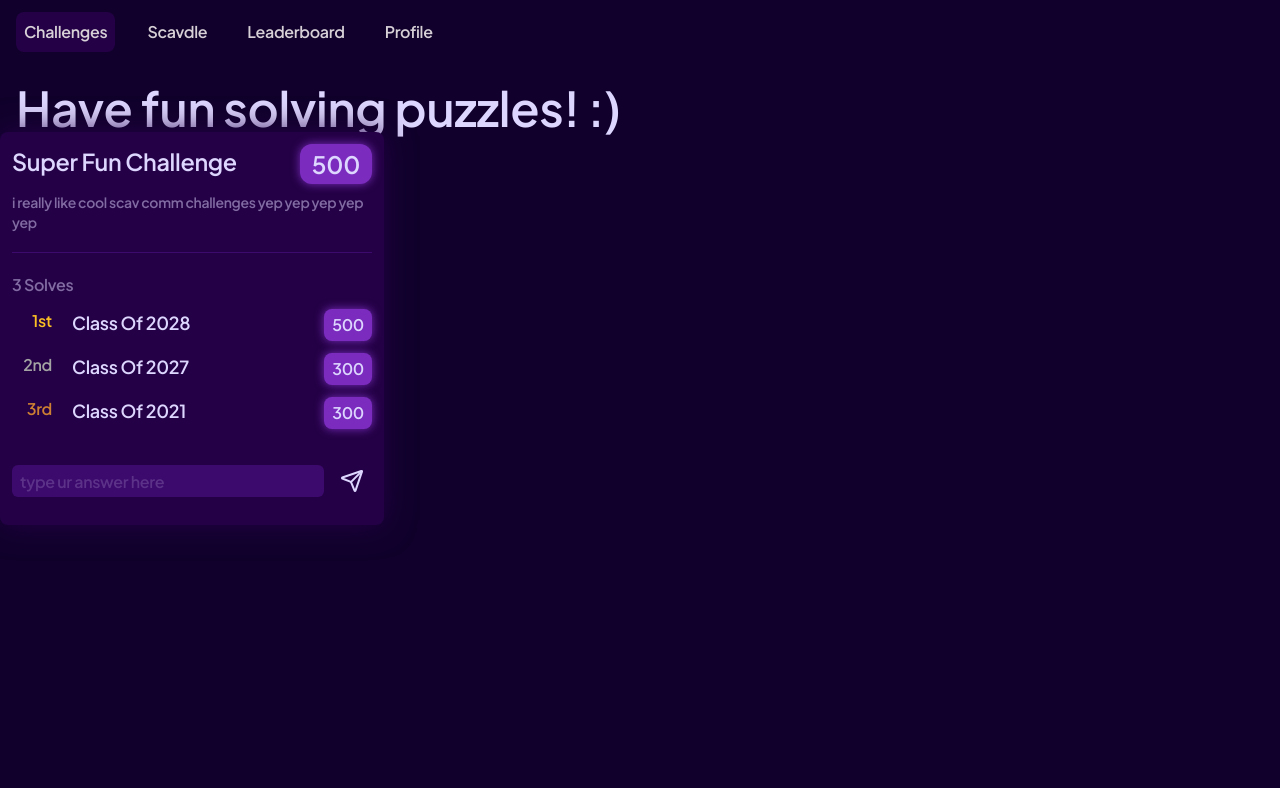
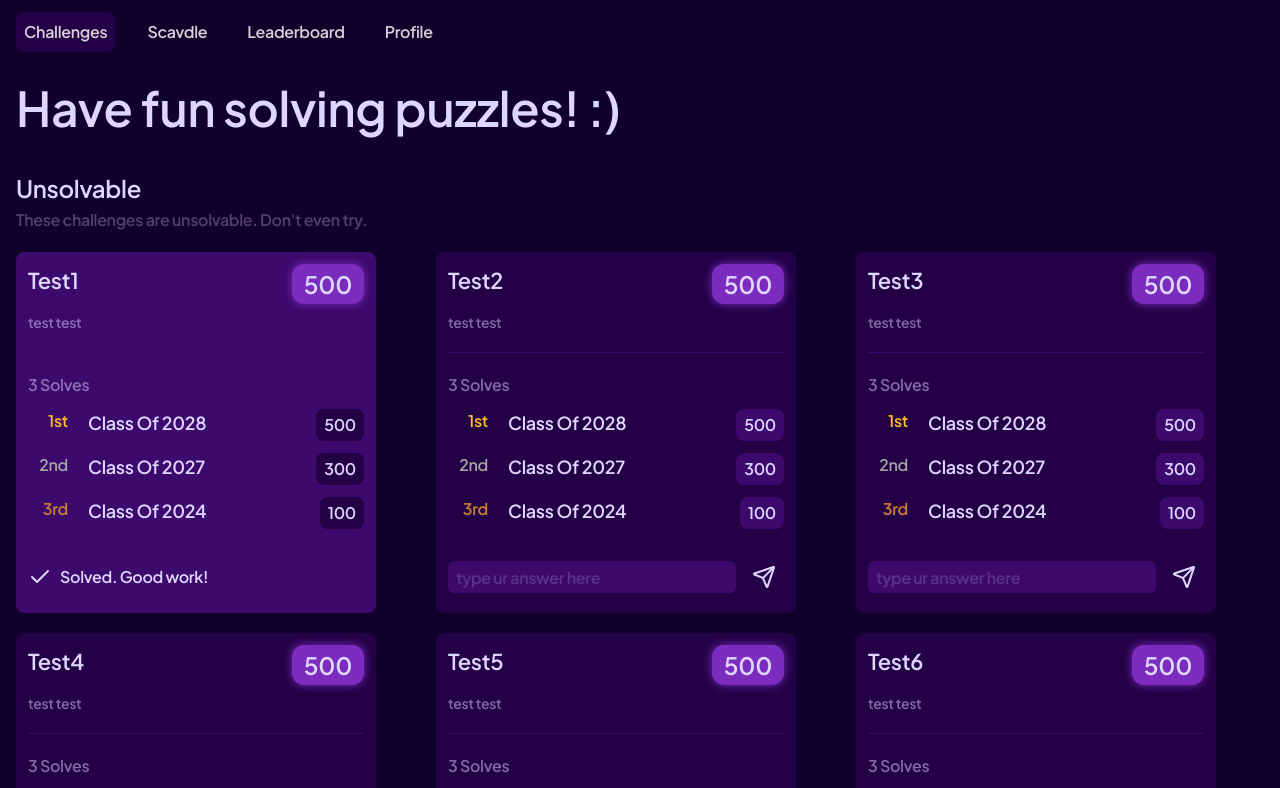
Before and after one commit to deR0R0/scavhunt, a Next.js app: page / in a window 1280 px wide. Shown: the top 788 px of the page. Built offline with nearby package versions, Linux system fonts and the light colour scheme.

Commit message:
feat: implement solved for challenge cards

```diff
--- a/app/components/challenge-card.tsx
+++ b/app/components/challenge-card.tsx
@@ -1,6 +1,6 @@
 'use client';
 
-import { ChevronDown, Send, SendHorizonal, TrendingDown } from "lucide-react";
+import { Check, ChevronDown, Send, SendHorizonal, TrendingDown } from "lucide-react";
 import { useRef } from "react";
 
 /*
@@ -19,9 +19,10 @@ interface ChallengeCardProps {
     isDecreasing: boolean;
     description: string;
     solveHistory: SolveEntry[];
+    isSolved: boolean;
 }
 
-export default function ChallengeCard({ title, points, isDecreasing, description, solveHistory }: ChallengeCardProps) {
+export default function ChallengeCard({ title, points, isDecreasing, description, solveHistory, isSolved }: ChallengeCardProps) {
     const inputRef = useRef<HTMLInputElement>(null)
 
     const submitSolution = () => {
@@ -29,7 +30,7 @@ export default function ChallengeCard({ title, points, isDecreasing, description
     }
 
     return (
-        <div className="@container w-full flex flex-col bg-foreground max-w-96 min-h-90 rounded-lg p-3 drop-shadow-[0px_0px_15px_var(--foreground-color)]">
+        <div className={`@container w-full flex flex-col ${!isSolved ? "bg-foreground" : "bg-lighter-foreground"} max-w-90 min-h-90 rounded-lg p-3 drop-shadow-[0px_0px_15px_var(${!isSolved ? "--foreground-color" : "--lighter-foreground-color"})]`}>
             <div className="challenge-card-header flex flex-row items-start justify-between gap-3">
                 <h2 className="min-w-0 text-[clamp(1.25rem,6.5cqi,1.875rem)] wrap-break-word">{title}</h2>
                 <div className="text-2xl bg-highlight drop-shadow-[0px_0px_5px_var(--highlight-color)] px-3 py-1 rounded-xl shrink-0 flex flex-row gap-2 items-center">
@@ -57,17 +58,28 @@ export default function ChallengeCard({ title, points, isDecreasing, description
                                 </span>
                             </div>
                             <span className="ml-5 text-lg">Class Of {classOf}</span>
-                            <span className="ml-auto bg-highlight px-2 py-1 rounded-lg drop-shadow-[0px_0px_5px_var(--highlight-color)]">{points}</span>
+                            <span className={`ml-auto ${!isSolved ? "bg-lighter-foreground" : "bg-foreground"} px-2 py-1 rounded-lg`}>{points}</span>
                         </div>
                     ))
                 }
                 </div>
             </div>
-            <div className="mt-auto mb-3 flex flex-row items-center gap-2">
-                <input ref={inputRef} className="w-full bg-lighter-foreground rounded-md h-8 outline-0 pl-2 placeholder-text-primary/20" placeholder="type ur answer here" type="text"/>
-                <button onClick={submitSolution} className="hover:shadow-[inset_0px_0px_10px_var(--color-highlight)] w-10 h-10 p-2 transition-shadow rounded-xl duration-300">
-                    <Send className="w-6 h-6"/>
-                </button>
+            <div className="mt-auto mb-2 flex flex-row items-center gap-2 h-8">
+                {
+                    !isSolved ? (
+                        <>
+                            <input ref={inputRef} className="w-full bg-lighter-foreground rounded-md h-8 outline-0 pl-2 placeholder-text-primary/20" placeholder="type ur answer here" type="text"/>
+                            <button onClick={submitSolution} className="hover:shadow-[inset_0px_0px_10px_var(--color-highlight)] w-10 h-10 p-2 transition-shadow rounded-xl duration-300">
+                                <Send className="w-6 h-6"/>
+                            </button>
+                        </>
+                    ) : (
+                        <>
+                            <Check/>
+                            <span>Solved. Good work!</span>
+                        </>
+                    )
+                }
             </div>
         </div>
     )
--- /dev/null
+++ b/app/components/challenge-section.tsx
@@ -0,0 +1,21 @@
+'use client';
+
+interface ChallengeSectionProps {
+    title: string;
+    flavorText: string;
+    children: React.ReactNode;
+}
+
+export default function ChallengeSection({title, flavorText, children} : ChallengeSectionProps) {
+    return (
+        <div className="flex flex-col">
+            <h3 className="text-2xl">{title}</h3>
+            <p className="mt-1 text-text-primary/30">{flavorText}</p>
+            <div className="grid grid-cols-[repeat(auto-fill,minmax(336px,1fr))] gap-y-5 gap-x-3 mt-5">
+                {
+                    children
+                }
+            </div>
+        </div>
+    )
+}
--- a/app/globals.css
+++ b/app/globals.css
@@ -3,6 +3,7 @@
 :root {
     --bg-color: #10002B;
     --foreground-color: #240046;
+    --lighter-foreground-color: #3C096C;
     --highlight-color: #7B2CBF;
 }
 
@@ -12,7 +13,7 @@
     --color-foreground: var(--foreground-color);
     --color-text-light: #D7D0D7;
     --color-text-primary: #DDD6FE;
-    --color-lighter-foreground: #3C096C;
+    --color-lighter-foreground: var(--lighter-foreground-color);
     --color-highlight: var(--highlight-color);
 }
 
--- a/app/page.tsx
+++ b/app/page.tsx
@@ -1,12 +1,22 @@
 import Image from "next/image";
 import NavBar from "./components/navbar";
 import ChallengeCard from "./components/challenge-card";
+import ChallengeSection from "./components/challenge-section";
 
 export default function Home() {
   return (
     <div className="flex flex-col">
       <h1 className="text-5xl ml-4 mt-5">Have fun solving puzzles! :)</h1>
-      <ChallengeCard title="Super Fun Challenge" points={500} isDecreasing={false} description="i really like cool scav comm challenges yep yep yep yep yep" solveHistory={[{classOf: "2028", points: 500}, {classOf: "2027", points: 300}, {classOf: "2021", points: 300}]}/>
+      <div className="m-4 mt-10">
+        <ChallengeSection title="Unsolvable" flavorText="These challenges are unsolvable. Don't even try.">
+          <ChallengeCard isSolved={true} title="Test1" description="test test" points={500} isDecreasing={false} solveHistory={[{classOf: "2028", points: 500},{classOf: "2027", points: 300}, {classOf: "2024", points: 100}]}/>
+          <ChallengeCard isSolved={false} title="Test2" description="test test" points={500} isDecreasing={false} solveHistory={[{classOf: "2028", points: 500},{classOf: "2027", points: 300}, {classOf: "2024", points: 100}]}/>
+          <ChallengeCard isSolved={false} title="Test3" description="test test" points={500} isDecreasing={false} solveHistory={[{classOf: "2028", points: 500},{classOf: "2027", points: 300}, {classOf: "2024", points: 100}]}/>
+          <ChallengeCard isSolved={false} title="Test4" description="test test" points={500} isDecreasing={false} solveHistory={[{classOf: "2028", points: 500},{classOf: "2027", points: 300}, {classOf: "2024", points: 100}]}/>
+          <ChallengeCard isSolved={false} title="Test5" description="test test" points={500} isDecreasing={false} solveHistory={[{classOf: "2028", points: 500},{classOf: "2027", points: 300}, {classOf: "2024", points: 100}]}/>
+          <ChallengeCard isSolved={false} title="Test6" description="test test" points={500} isDecreasing={false} solveHistory={[{classOf: "2028", points: 500},{classOf: "2027", points: 300}, {classOf: "2024", points: 100}]}/>
+        </ChallengeSection>
+      </div>
     </div>
   );
 }
```
